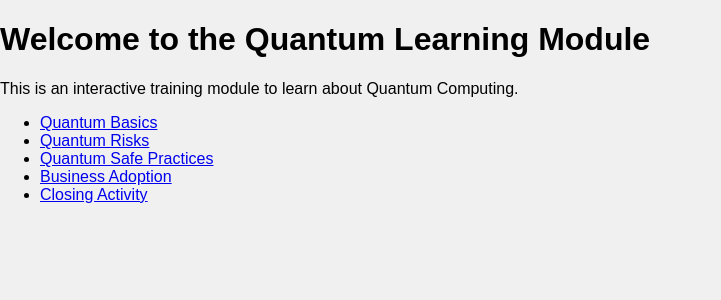
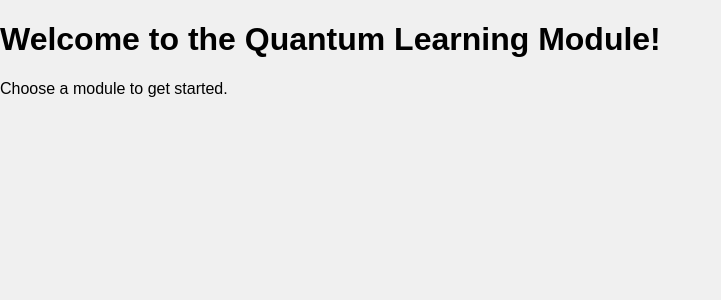
Before and after one commit to Blackpenguin46/quantummodule, a React app: page / in a window 1280 px wide. Shown: the top 300 px of the page, without its empty margins (0-721 px from the left). Built offline with nearby package versions, Linux system fonts and the light colour scheme.

Commit message:
index.html update

```diff
--- a/src/App.js
+++ b/src/App.js
@@ -1,5 +1,5 @@
 import React from 'react';
-import { BrowserRouter as Router, Route, Routes } from 'react-router-dom';
+import { BrowserRouter as Router, Routes, Route } from 'react-router-dom';
 import LandingPage from './components/LandingPage';
 import QuantumBasics from './modules/QuantumBasics';
 import QuantumRisks from './modules/QuantumRisks';
--- a/src/components/LandingPage.js
+++ b/src/components/LandingPage.js
@@ -1,22 +1,13 @@
+// src/components/LandingPage.js
 import React from 'react';
-import { Link } from 'react-router-dom';
 
-function LandingPage() {
+const LandingPage = () => {
   return (
     <div>
-      <h1>Welcome to the Quantum Learning Module</h1>
-      <p>This is an interactive training module to learn about Quantum Computing.</p>
-      <nav>
-        <ul>
-          <li><Link to="/quantum-basics">Quantum Basics</Link></li>
-          <li><Link to="/quantum-risks">Quantum Risks</Link></li>
-          <li><Link to="/quantum-safe-practices">Quantum Safe Practices</Link></li>
-          <li><Link to="/business-adoption">Business Adoption</Link></li>
-          <li><Link to="/closing-activity">Closing Activity</Link></li>
-        </ul>
-      </nav>
+      <h1>Welcome to the Quantum Learning Module!</h1>
+      <p>Choose a module to get started.</p>
     </div>
   );
-}
+};
 
 export default LandingPage;
```
Also changed, not shown: 7 other files (tests, documents, lock files or other folders).
